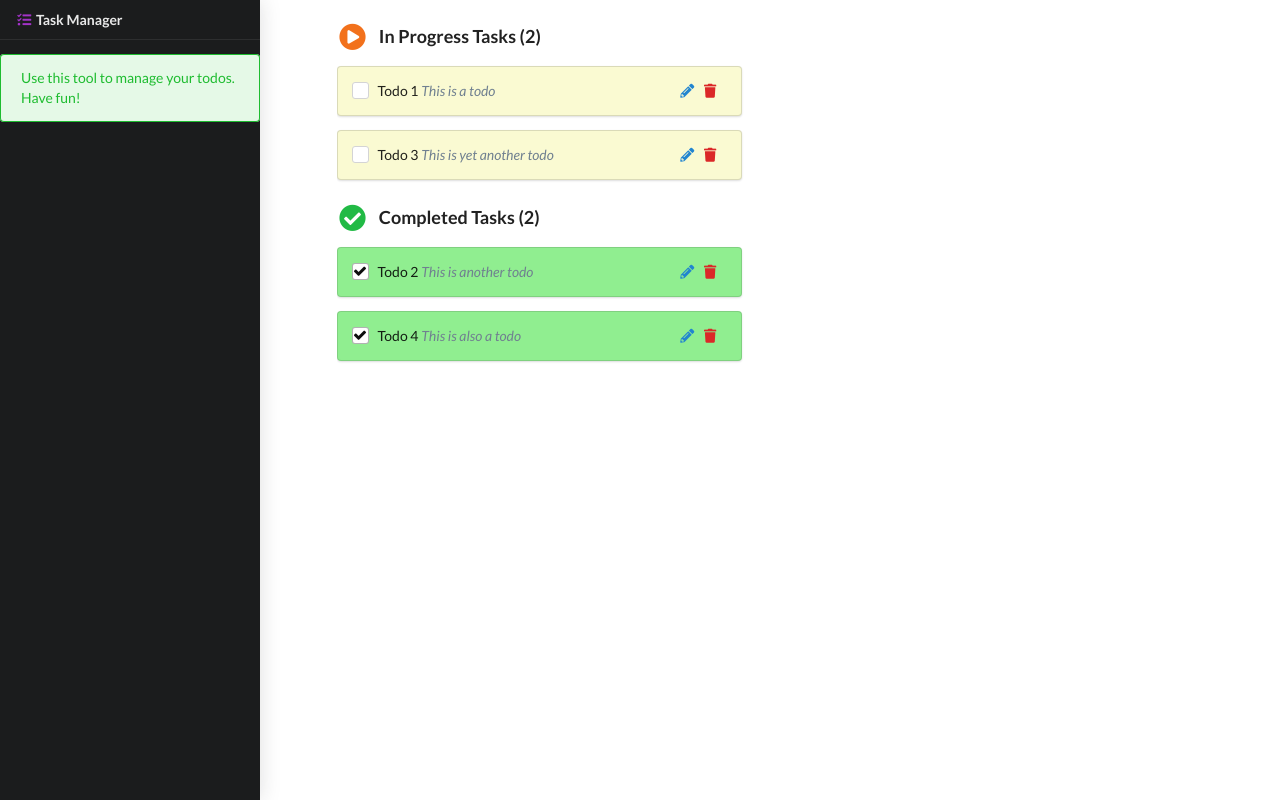
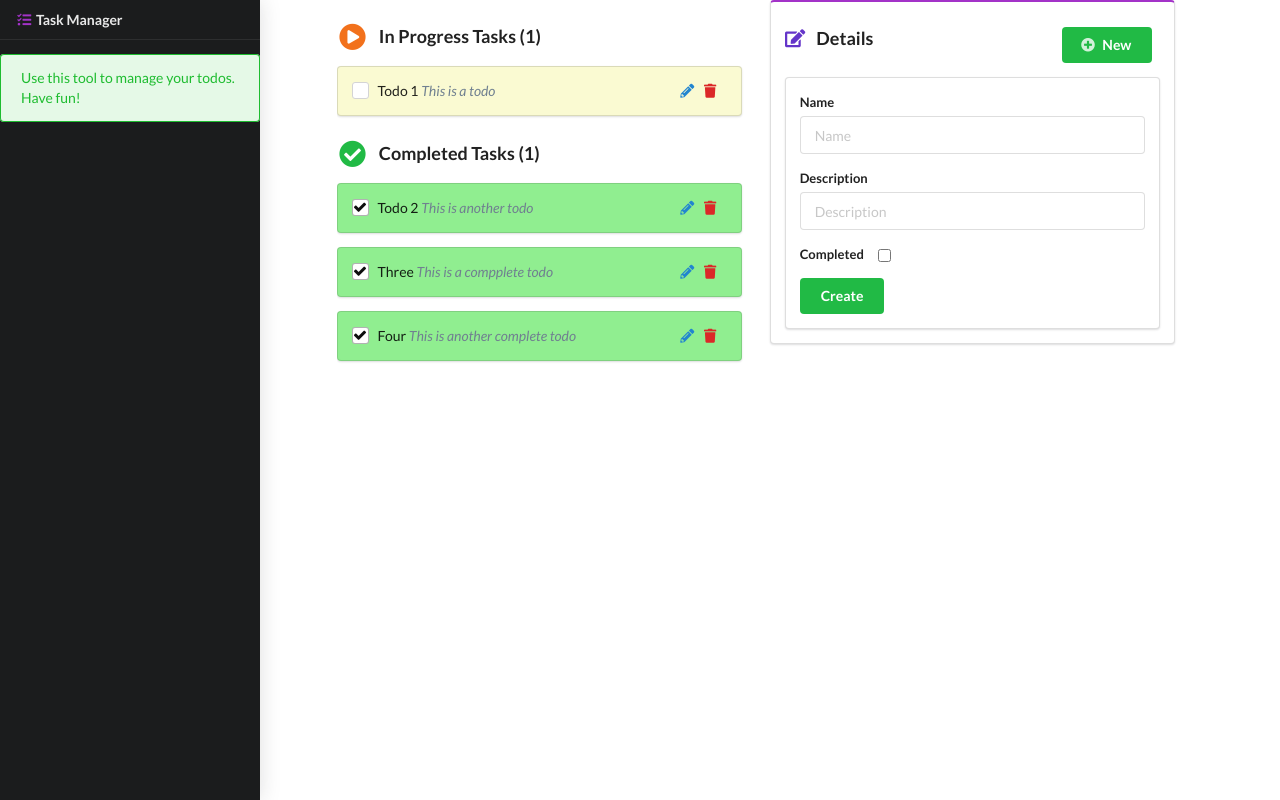
Before and after one commit to sethgabrielbrady/task-manager, a plain HTML site: page index.html in a window 1280 px wide. Drawn offline with nearby package versions, Linux system fonts and the light colour scheme.

Commit message:
added update  and create

```diff
--- a/app.js
+++ b/app.js
@@ -27,10 +27,12 @@ var app = new Vue({
     tasks: [
       { id: 1, name: 'Todo 1', description: 'This is a todo', completed: false },
       { id: 2, name: 'Todo 2', description: 'This is another todo', completed: true },
-      { id: 3, name: 'Todo 3', description: 'This is yet another todo', completed: false },
-      { id: 4, name: 'Todo 4', description: 'This is also a todo', completed: true }
+      { id: 3, name: 'Three', description: 'This is a compplete todo', completed: true },
+      { id: 4, name: 'Four', description: 'This is another complete todo', completed: true }
     ],
-    message: "Hello World!!!"
+    task: {},
+    message: '',
+    action: 'create'
   },
   computed: {
     completedTasks: function() {
@@ -50,8 +52,28 @@ var app = new Vue({
     },
     editTask: function(event, id){
       event.stopImmediatePropagation();
-      let taskIndex = this.tasks.findIndex(item => item.id == id);
-      console.log("edit task");
+      this.action = 'edit';
+      let task = this.tasks.find(item => item.id == id);
+      if(task) {
+        this.task = { id: id,
+                      name: task.name,
+                      description: task.description,
+                      completed: task.completed };
+      }
+    },
+    updateTask: function(event, id){
+      event.stopImmediatePropagation();
+      event.preventDefault();
+      let task = this.tasks.find(item => item.id == id);
+      if(task) {
+        task.name = this.task.name;
+        task.description = this.task.description;
+        task.completed = this.task.completed;
+      }
+    },
+    clear: function (){
+      this.task = {};
+      this.action = 'create';
     },
     deleteTask: function(event, id){
       event.stopImmediatePropagation();
--- a/index.html
+++ b/index.html
@@ -48,6 +48,42 @@
 
           </div>
           <div class="six wide column">
+            <div id="editor" class="details ui raise segment purple">
+            <div class="ui header grid">
+              <div class="left floated nine wide column">
+                <i class="icon edit violet"></i>Details
+              </div>
+              <div class="right floated five wide column">
+                <button class="ui green button right float" v-on:click="clear">
+                  <i class="icon plus circle"></i>New
+                </button>
+              </div>
+            </div>
+            <div class="ui segment">
+              <form class="ui form" v-on:submit="updateTask($event, task.id)">
+                <input type="hidden" name="id" v-model="task.id" />
+                <div class="field">
+                  <label>Name</label>
+                  <input type="text" name="name" placeholder="Name" required="true" v-model="task.name" />
+                </div>
+                <div class="field">
+                  <label>Description</label>
+                  <input type="text" name="description" placeholder="Description" required="true" v-model="task.description" />
+                </div>
+                <div class="field inline">
+                  <label>Completed</label>
+                  <input type="checkbox" name="completed" v-model="task.completed" />
+                </div>
+                <button class="ui button green" v-if="action == 'create'" v-on:click="createTask($event, task.id)">
+                 Create
+                </button>
+               <button class="ui button green" v-if="action == 'edit'" v-on:click="updateTask($event, task.id)">
+               Update
+               </button>
+              </form>
+            </div>
+          </div>
+
           </div>
         </div>
 
```
